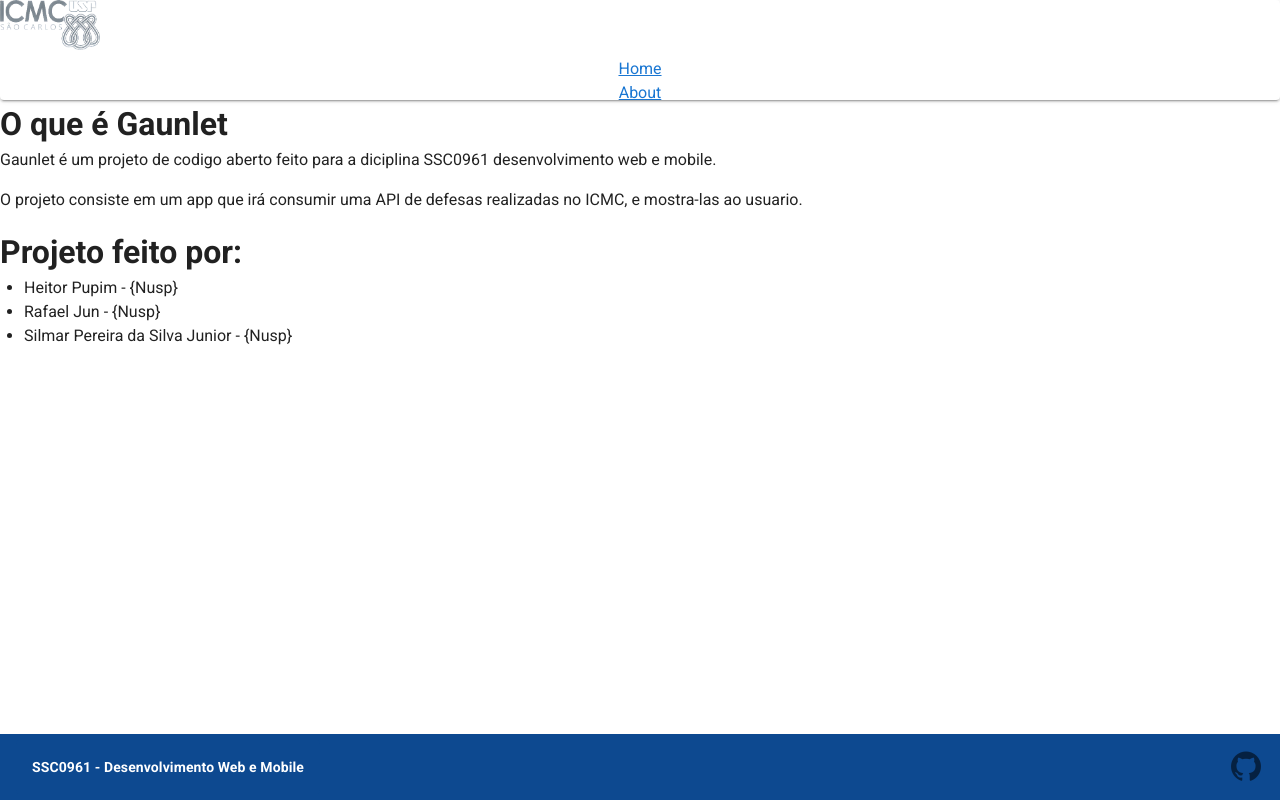
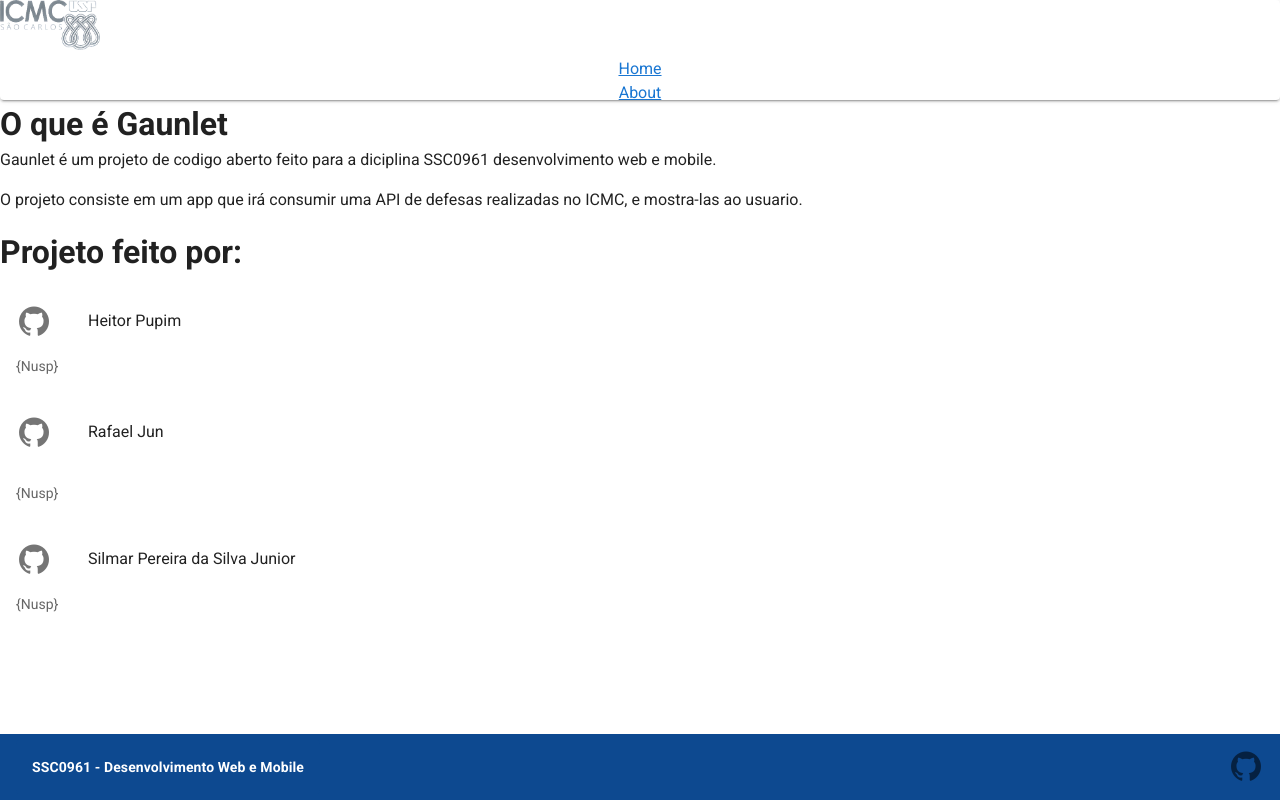
Before and after one commit to silmarp/gaunlet, a Vue app: page /#/about in a window 1280 px wide. Built offline with nearby package versions, Linux system fonts and the light colour scheme.

Commit message:
change list to vuetify variant

```diff
--- a/src/views/AboutView.vue
+++ b/src/views/AboutView.vue
@@ -5,16 +5,49 @@
         <!-- eslint-disable-next-line max-len -->
         <p>Gaunlet é um projeto de codigo aberto feito para a diciplina SSC0961 desenvolvimento web e mobile.</p>
         <!-- eslint-disable-next-line max-len -->
-        <p>O projeto consiste em um app que irá consumir uma API de defesas realizadas no ICMC, e mostra-las ao usuario.</p>
+        <p >O projeto consiste em um app que irá consumir uma API de defesas realizadas no ICMC, e mostra-las ao usuario.</p>
       </div>
   <div class="made by">
+
     <h1>Projeto feito por:</h1>
     <!-- TODO insert full name and Nusp of each member -->
-    <ul>
-        <li>Heitor Pupim - {Nusp}</li>
-        <li>Rafael Jun - {Nusp}</li>
-        <li>Silmar Pereira da Silva Junior - {Nusp}</li>
-    </ul>
+    <v-list-item>
+      <v-list-item-content>
+        <v-list-item-title>
+          <v-list-item-icon>
+            <a href="https://github.com/HeitorPupim"><v-icon large>mdi-github</v-icon></a>
+          </v-list-item-icon>
+          Heitor Pupim
+        </v-list-item-title>
+        <v-list-item-subtitle>{Nusp}</v-list-item-subtitle>
+      </v-list-item-content>
+    </v-list-item>
+
+    <v-list-item two-line>
+      <v-list-item-content>
+        <v-list-item-title>
+          <v-list-item-icon>
+            <a href="https://github.com/RafaelJunDantas"><v-icon large>mdi-github</v-icon></a>
+          </v-list-item-icon>
+          Rafael Jun
+        </v-list-item-title>
+        <v-list-item-subtitle>{Nusp}</v-list-item-subtitle>
+      </v-list-item-content>
+    </v-list-item>
+
+    <v-list-item three-line>
+      <v-list-item-content>
+        <v-list-item-title>
+        <v-hover>
+          <v-list-item-icon>
+            <a href="https://github.com/silmarp"><v-icon large>mdi-github</v-icon></a>
+          </v-list-item-icon>
+        </v-hover>
+          Silmar Pereira da Silva Junior
+        </v-list-item-title>
+        <v-list-item-subtitle>{Nusp}</v-list-item-subtitle>
+      </v-list-item-content>
+    </v-list-item>
   </div>
   </div>
 
```
